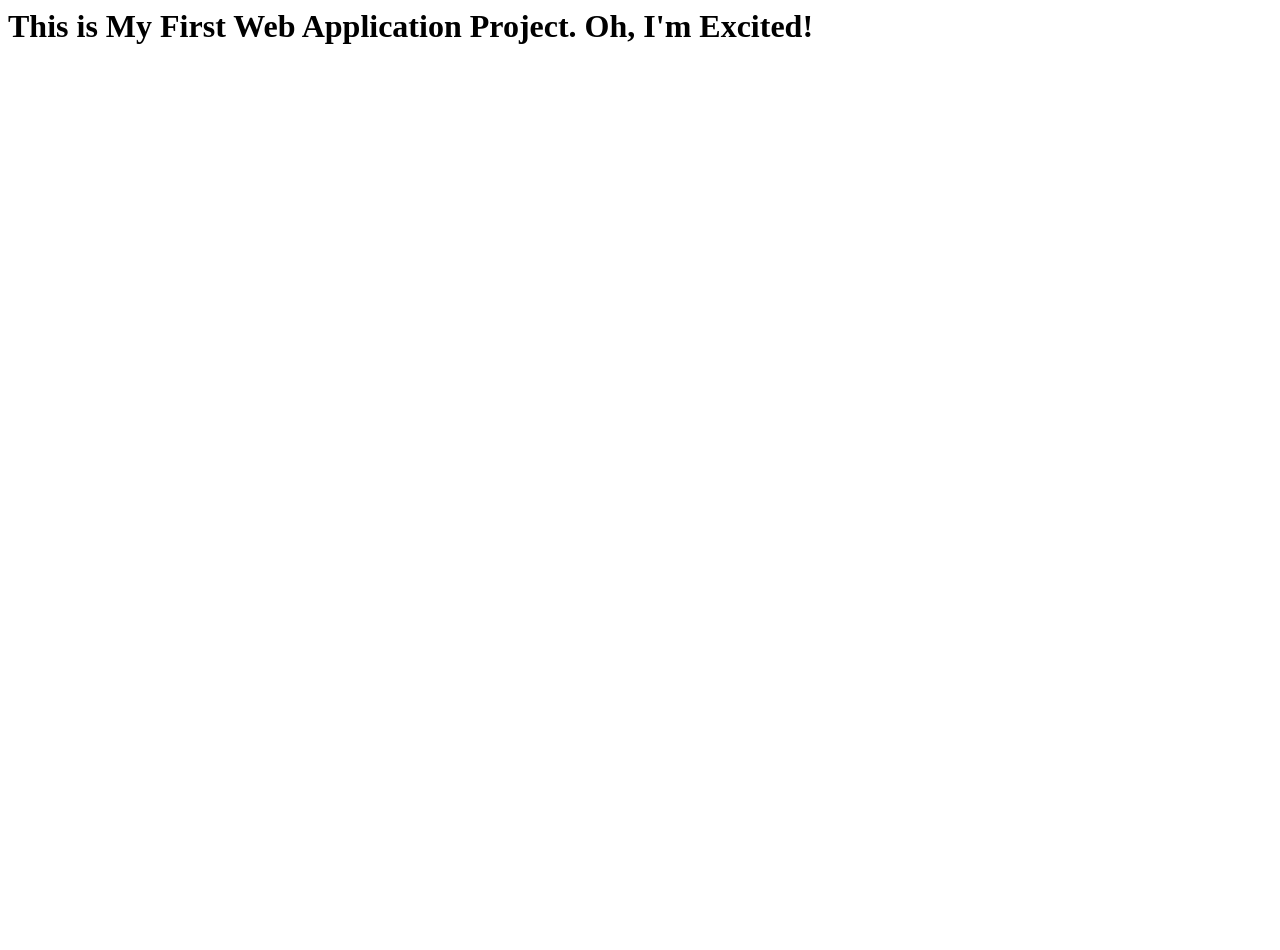
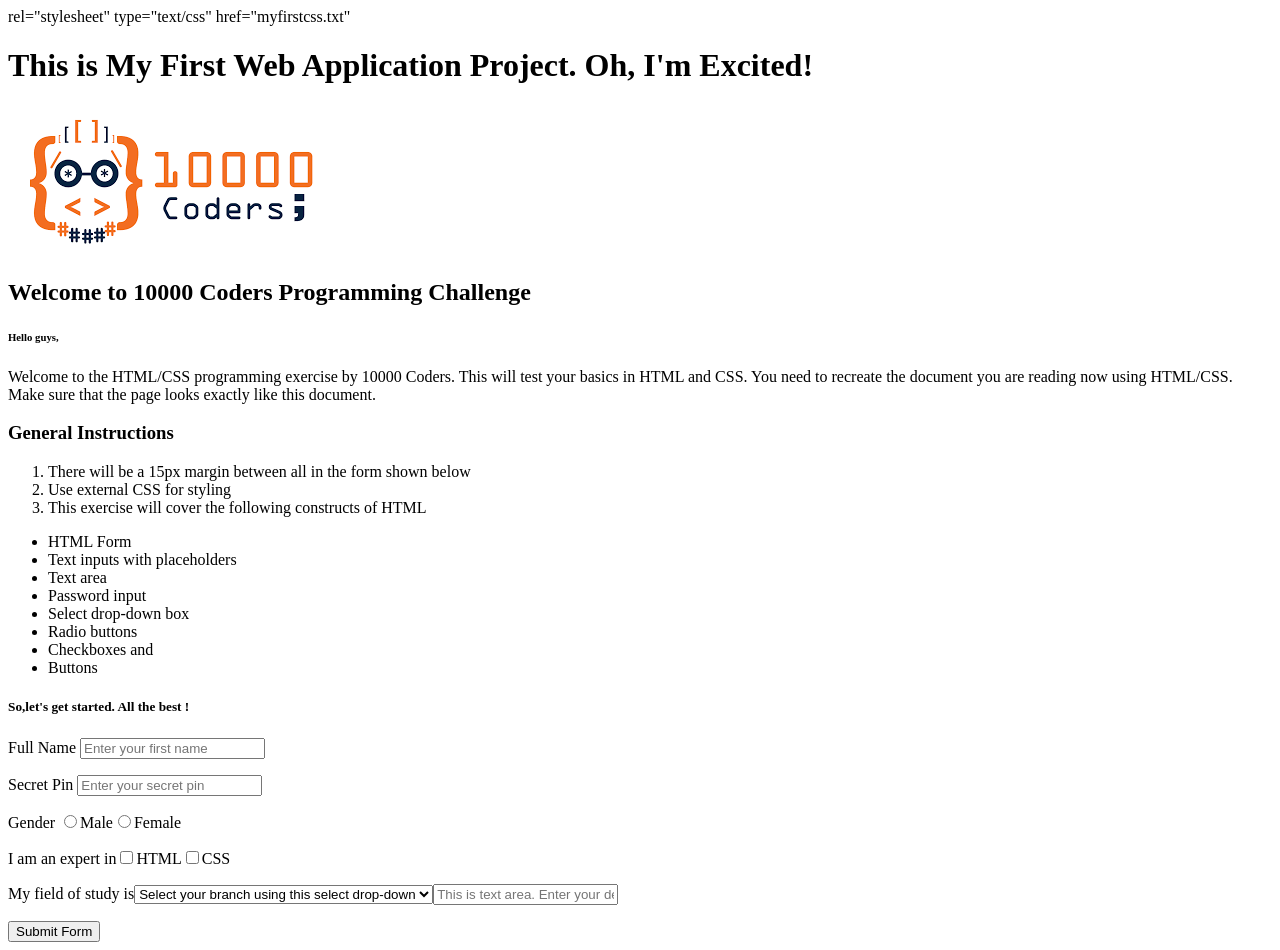
Before and after one commit to ShekharReddy45/my-first-web-project, a plain HTML site: page index.html in a window 1280 px wide. Before the commit the page ends 800 px from the top, so only its background shows below. Drawn offline with Linux system fonts and the light colour scheme.

Commit message:
Added image, styling and more

```diff
--- a/index.html
+++ b/index.html
@@ -1,9 +1,42 @@
 <html>
 	<head>
 		<title> My First Web Project </title>
+		<link> rel="stylesheet" type="text/css" href="myfirstcss.txt"</link>
 	</head>
 	<body>
-		<h1> This is My First Web Application Project. Oh, I'm Excited!
-		</h1>
+		<h1> This is My First Web Application Project. Oh, I'm Excited!</h1>
+
+		<img src="10000coders.png"/>
+		<h2 class="heading">Welcome to 10000 Coders Programming Challenge</h2>
+		<h6>Hello guys,</h6>
+		<p>Welcome to the HTML/CSS programming exercise by 10000 Coders. This will test your basics in HTML and CSS.
+		   You need to recreate the document you are reading now using HTML/CSS. <span class="spanel">Make sure that the page looks exactly like this document.</span> </p>
+		<h3 class="heading">General Instructions</h3>
+		<ol class="orderlst">
+			<li>There will be a 15px margin between all in the form shown below</li>
+			<li>Use external CSS for styling</li>
+			<li>This exercise will cover the following constructs of HTML</li>
+		</ol>
+		<ul class="unorderlst">
+			<li>HTML Form</li>
+			<li>Text inputs with placeholders</li>
+			<li>Text area</li>
+			<li>Password input</li>
+			<li>Select drop-down box</li>
+			<li>Radio buttons</li>
+			<li>Checkboxes and</li>
+			<li>Buttons</li>
+		</ul>
+		<h5 class="labels"> So,let's get started. All the best !</h5>
+		<p class="labels"> Full Name <span><input type= "text" placeholder = "Enter your first name"/></span></p>
+		<p class="labels"> Secret Pin <span><input type ="text" placeholder = "Enter your secret pin"/></span></p>
+		<p class="labels"> Gender <span><input type = "radio"/>Male</span><span><input type="radio" />Female</span></p>
+		<p class="labels"> I am an expert in<span><input type="checkbox"/>HTML</span><span><input type="checkbox"/>CSS</span></p>
+		<p class="labels"><label for="field"> My field of study is</label><select id="field"><option value="Active">Select your branch using this select drop-down </option></p>
+		<p class="labels"><label for="description">Tell more about yourself</label><input type="textarea" for="description" placeholder="This is text area. Enter your description" /></p>
+		<button class="submitbutton">Submit Form</button>
+
+
 	</body>
+
 </html>
```
Also changed, not shown: 10000coders.png (added), myfirstcss.txt (added).
